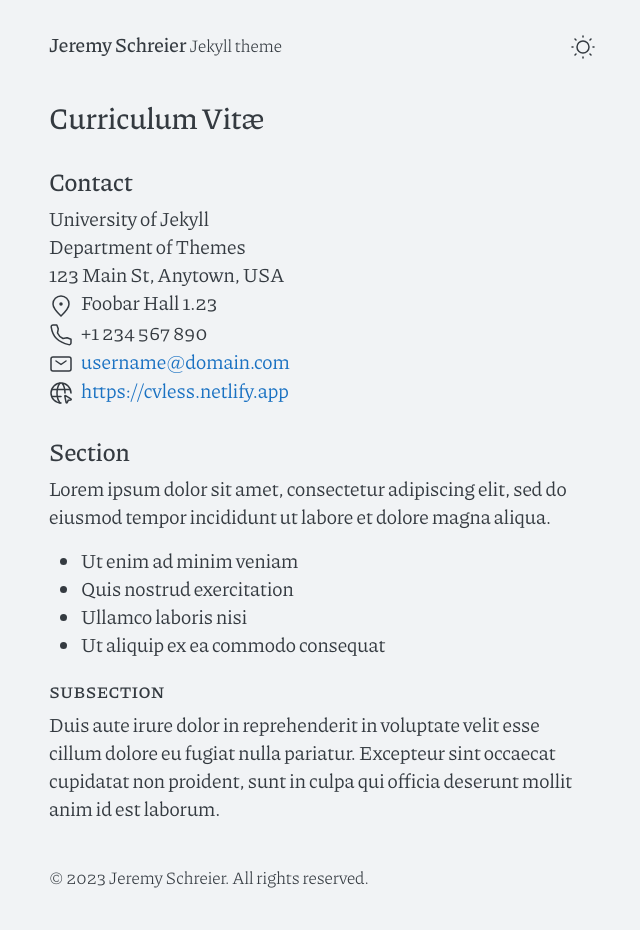
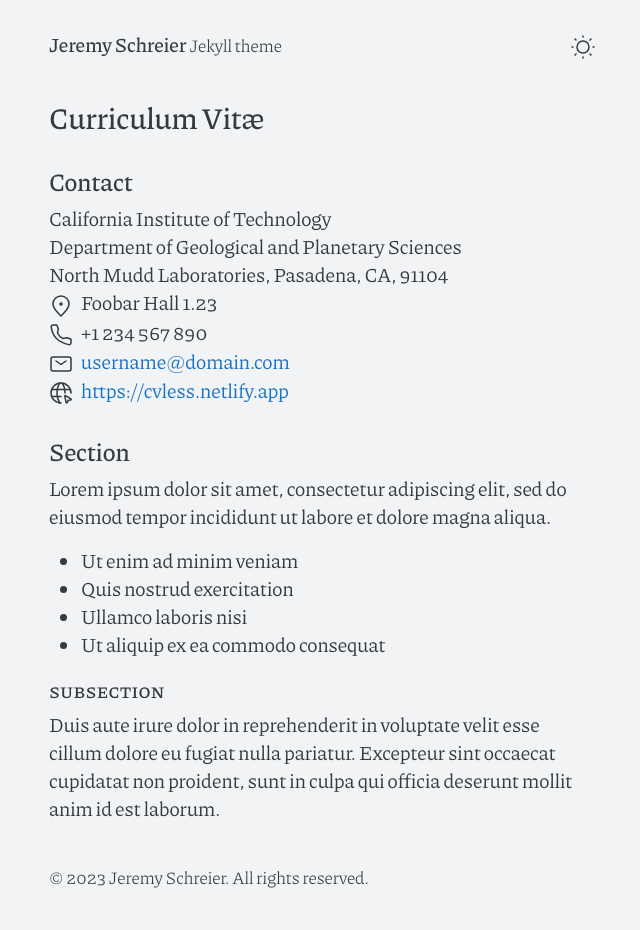
Before and after one commit to jschreie/jschreie.github.io, a Jekyll site: the page built from cv.md, in a window 1280 px wide. Shown: the whole page, without its empty margins (318-958 px from the left). Built offline with Jekyll 4.4.1, drawn with Linux system fonts in a browser that asks for light colours.

Commit message:
Update contact.html

```diff
--- a/_includes/contact.html
+++ b/_includes/contact.html
@@ -1,12 +1,12 @@
 <div class="contact">
   <h2>Contact</h2>
   <ul>
-    <li>University of Jekyll</li>
-    <li>Department of Themes</li>
-    <li>123 Main St, Anytown, USA</li>
+    <li>California Institute of Technology</li>
+    <li>Department of Geological and Planetary Sciences</li>
+    <li>North Mudd Laboratories, Pasadena, CA, 91104</li>
     <li><span class="li-icon">{% include svg/pin-alt.svg %}</span><span>Foobar Hall 1.23</span></li>
     <li><span class="li-icon">{% include svg/phone.svg %}</span><span>+1 234 567 890</span></li>
-    <li><span class="li-icon">{% include svg/mail.svg %}</span><a href="mailto:username@domain.com">username@domain.com</a></li>
+    <li><span class="li-icon">{% include svg/mail.svg %}</span><a href="mailto:jschreie@caltech.edu">username@domain.com</a></li>
     <li><span class="li-icon">{% include svg/internet.svg %}</span><a href="https://cvless.netlify.app">https://cvless.netlify.app</a></li>
   </ul>
 </div>
```
